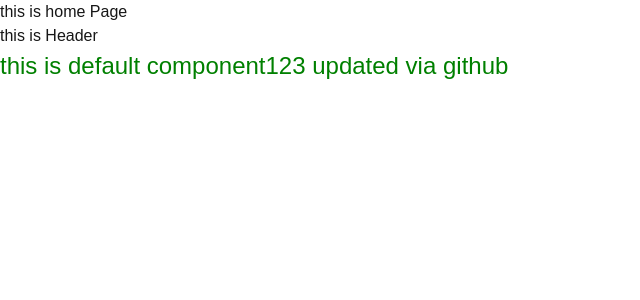
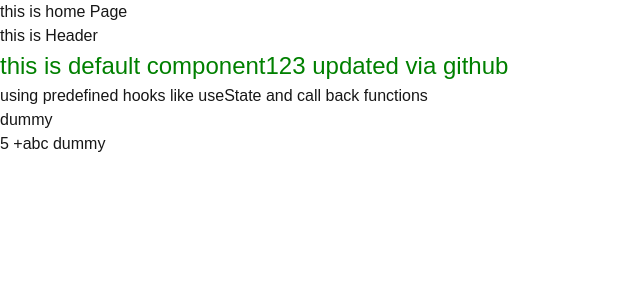
Before and after one commit to mohanagowthami/hypersonic-classes, a Next.js app: page / in a window 1280 px wide. Shown: the top 300 px of the page, without its empty margins (0-640 px from the left). Built offline with nearby package versions, Linux system fonts and the light colour scheme.

Commit message:
explaination of useState hook

```diff
--- /dev/null
+++ b/src/app/components/26-1-2025-hooks/UsingHooksComponent.tsx
@@ -0,0 +1,31 @@
+"use client"
+
+import { useState } from "react"
+
+export const UsingHooksComponent = () => {
+
+    const [customName, setName] = useState("dummy")
+
+
+
+
+    const handleCallback = (event: any) => {
+
+        console.log(event, "event")
+
+        setName(event.target.value)
+
+
+
+    }
+
+
+
+    return <div>
+        <p> using predefined hooks like useState and call back functions</p>
+        <input type="text" placeholder="enter the name" value={customName} onChange={handleCallback} />
+        <p> {` ${2 + 3} +abc  ${customName}`}</p>
+    </div>
+
+
+}
--- a/src/app/page.tsx
+++ b/src/app/page.tsx
@@ -5,6 +5,7 @@
 import { Header } from "./components/Header"
 // default import
 import Content from "./components/Content"
+import { UsingHooksComponent } from "./components/26-1-2025-hooks/UsingHooksComponent"
 
 // default export ( default keyword)
 const Home=()=>{
@@ -12,6 +13,7 @@ const Home=()=>{
       <h1>this is home Page</h1>
       <Header/>
       <Content/>
+      <UsingHooksComponent/>
 
   </div>
 }
--- a/tsconfig.json
+++ b/tsconfig.json
@@ -22,6 +22,6 @@
       "@/*": ["./src/*"]
     }
   },
-  "include": ["next-env.d.ts", "**/*.ts", "**/*.tsx", ".next/types/**/*.ts", "src/app/components/NewHeader.jsx"],
+  "include": ["next-env.d.ts", "**/*.ts", "**/*.tsx", ".next/types/**/*.ts", "src/app/components/NewHeader.jsx", "src/app/components/26-1-2025-hooks/UsingHooksComponent.jsx", "src/app/components/26-1-2025-hooks/UsingHooksComponent.jsx"],
   "exclude": ["node_modules"]
 }
```
